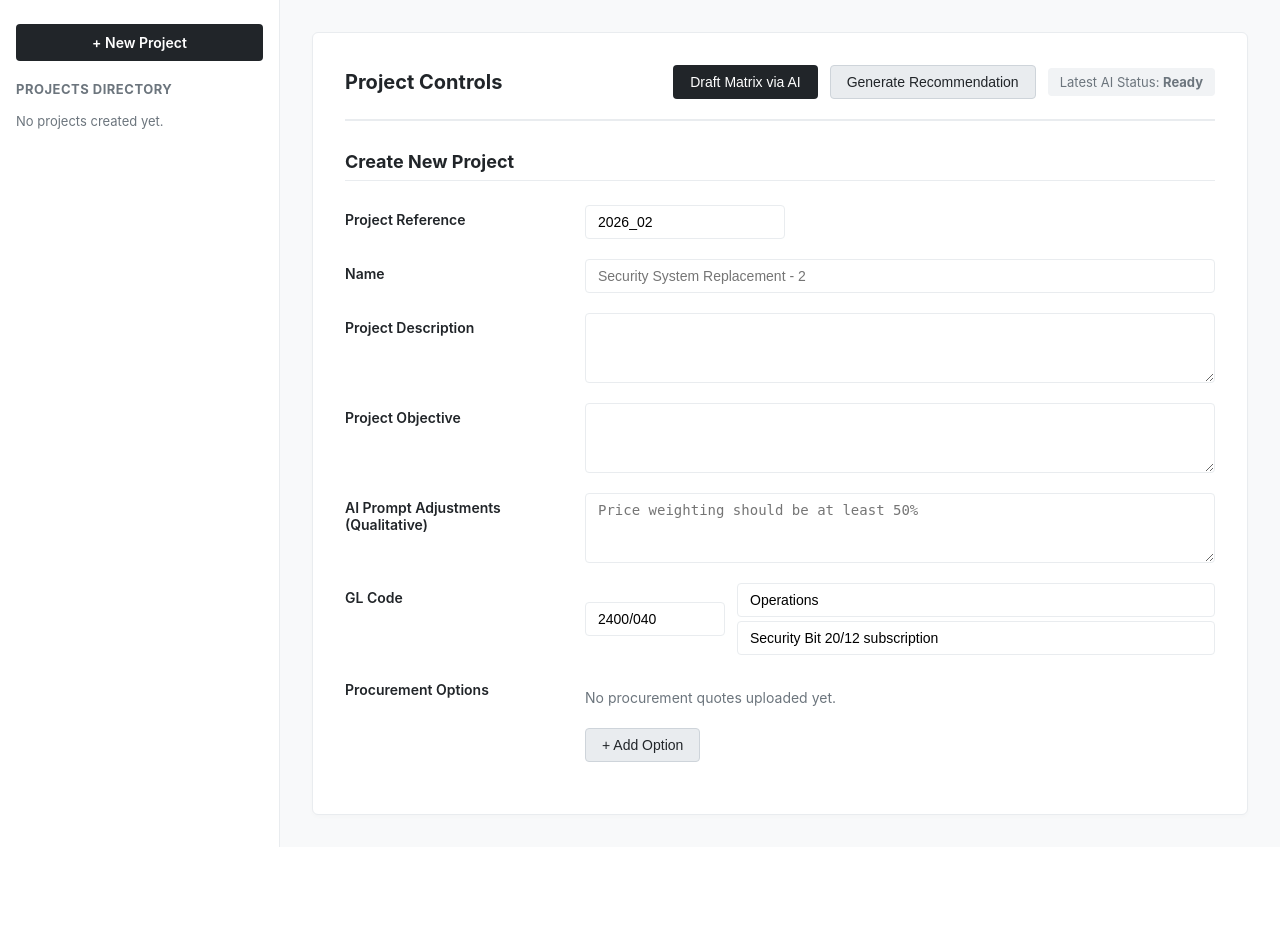
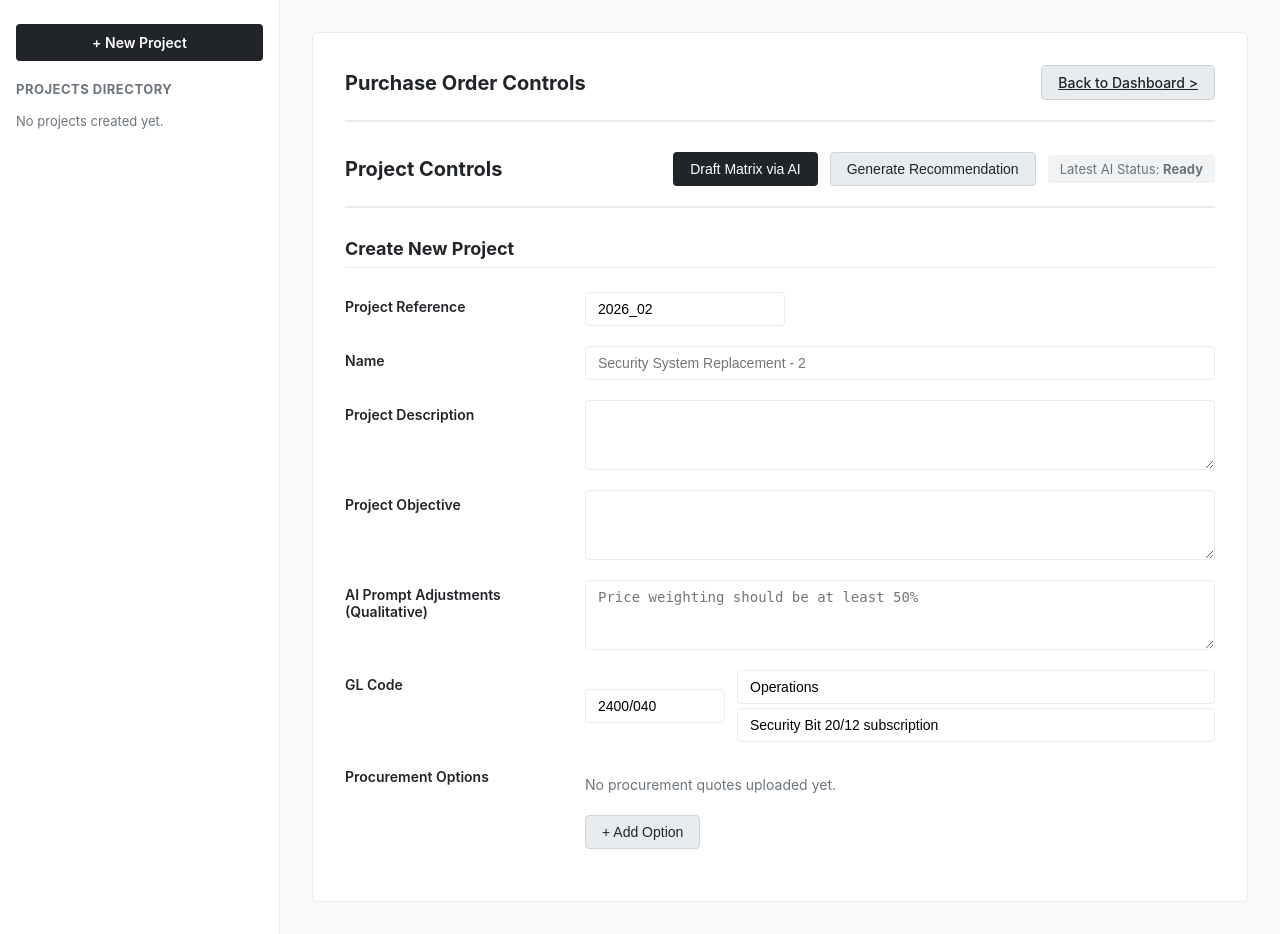
Before and after one commit to cathkinfinance-za/financial-controls-engine, a Flask app: page /projects in a window 1280 px wide. Before the commit the page ends 847 px from the top, so only its background shows below. Run offline with Flask 3, Linux system fonts and the light colour scheme; data that the repository does not hold is empty; some libraries are stand-ins or nearby versions.

Commit message:
Dashboard links

```diff
--- a/app.py
+++ b/app.py
@@ -233,6 +233,7 @@ def po_form():
 
         # Dynamically set quotes_provided to match total attached files count
         quotes_provided = len(all_urls)
+
 
         # Run Gemini Analysis on newly uploaded attachments
         if gemini_file_payloads:
--- a/templates/po_form.html
+++ b/templates/po_form.html
@@ -296,7 +296,7 @@
         <div class="dashboard-container">
             <div class="control-bar">
                 <h2 style="margin: 0; font-size: 20px;">Purchase Order Controls</h2>
-                <a href="#" class="btn btn-secondary">Back to Dashboard &gt;</a>
+                <a href="/" class="btn btn-secondary">Back to Dashboard &gt;</a>
             </div>
 
             {% if message %}
--- a/templates/projects.html
+++ b/templates/projects.html
@@ -283,6 +283,10 @@
 
     <div class="main-content">
         <div class="dashboard-container">
+            <div class="control-bar">
+                <h2 style="margin: 0; font-size: 20px;">Purchase Order Controls</h2>
+                <a href="/" class="btn btn-secondary">Back to Dashboard &gt;</a>
+            </div>
 
             {% with messages = get_flashed_messages() %}
               {% if messages %}
```
